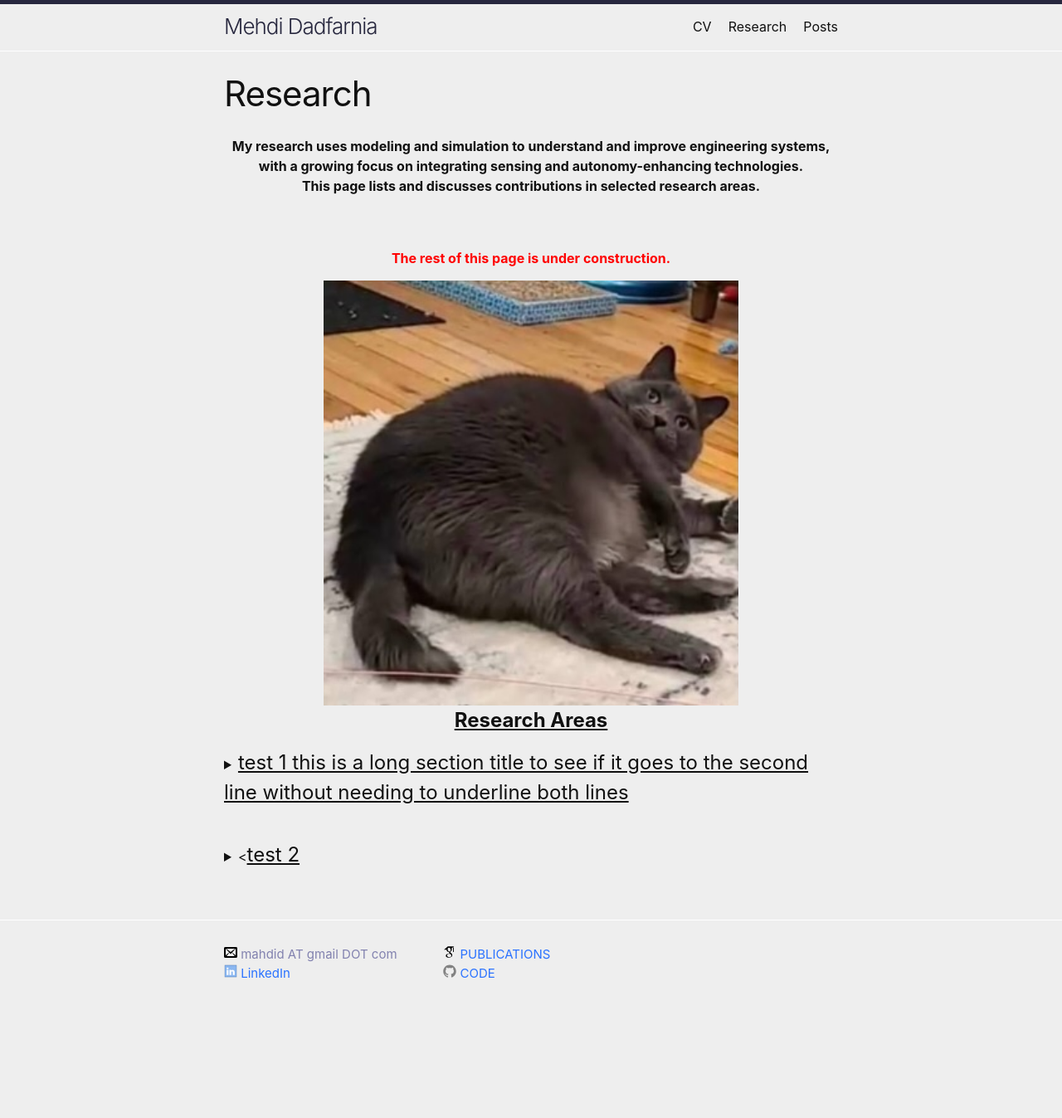
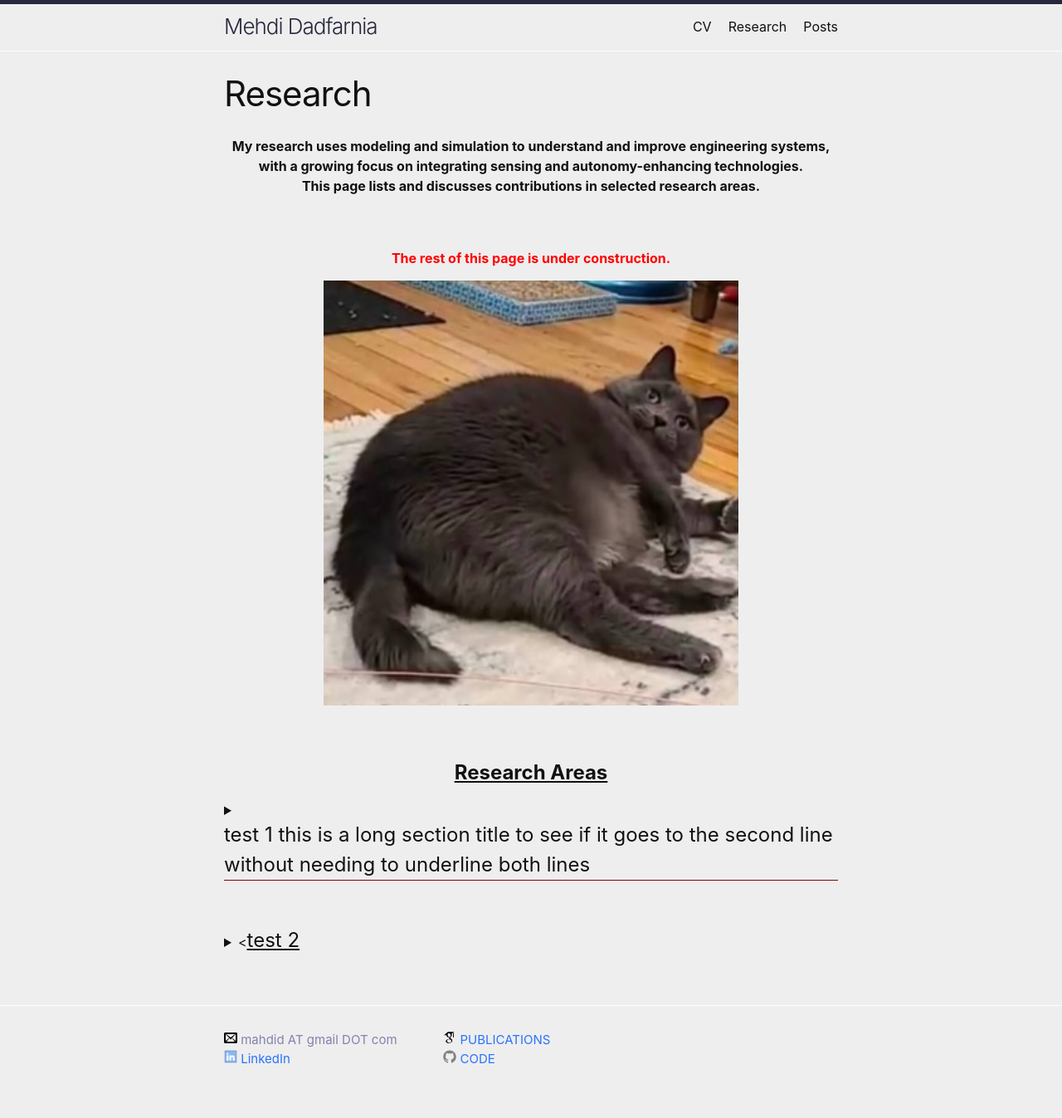
Before and after one commit to mehdidadfarnia/mehdidadfarnia.github.io, a Jekyll site: the page built from research.markdown, in a window 1280 px wide. Shown: the whole page at 83% size. Built offline with Jekyll 4.4.1, drawn with Linux system fonts in a browser that asks for light colours; before the commit the page ends 1244 px from its top, so only the background shows below that.

Commit message:
testing expandable section try 5

```diff
--- a/research.markdown
+++ b/research.markdown
@@ -12,12 +12,14 @@ permalink: /Research/
 <p style="text-align: center; font-weight: bold; color: red;">The rest of this page is under construction.</p>
 <center><img src="/assets/images/sassywebmaster.jpg" alt="Sassy" style="width: 500px;"/></center>
 
+<br>
+<br>
 
 <h1 style="text-align: center; font-weight: bold; text-decoration: underline;">Research Areas</h1>
 
 
 <details>
-  <summary><h1 style="display: inline; text-decoration: underline;">test 1 this is a long section title to see if it goes to the second line without needing to underline both lines </h1></summary>
+  <summary><h1 style="display: block; border-bottom: 1px solid darkred;">test 1 this is a long section title to see if it goes to the second line without needing to underline both lines </h1></summary>
   hidden content
 </details>
 
```
